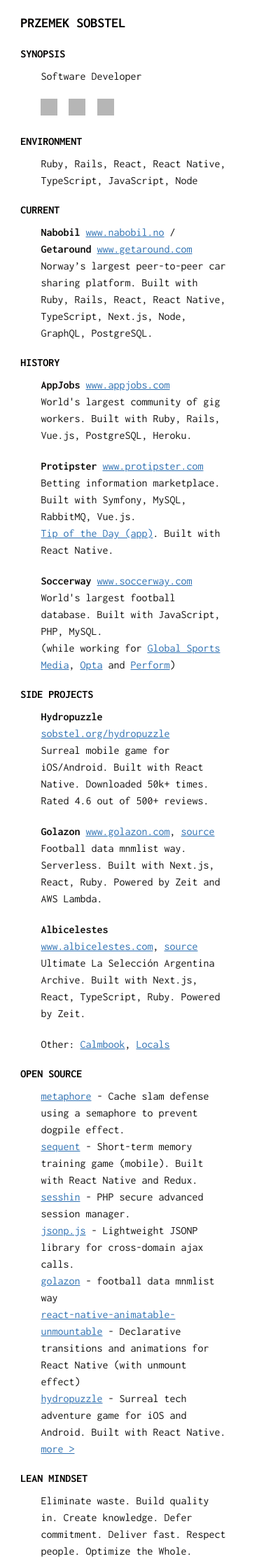
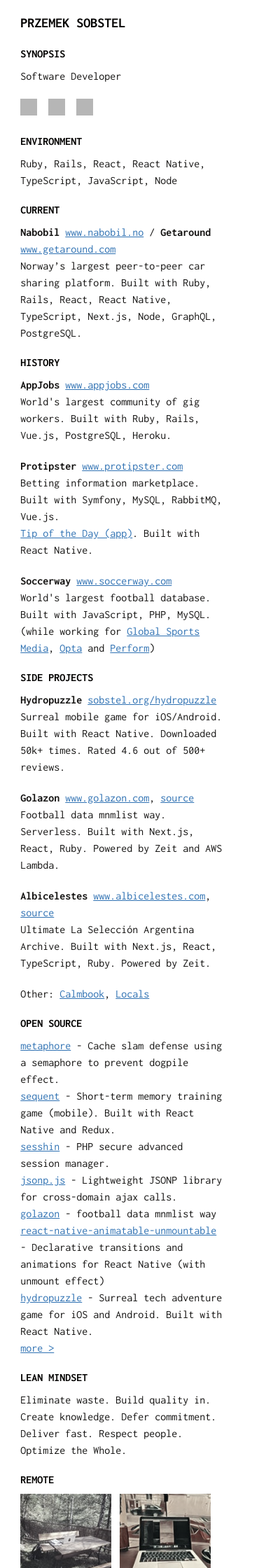
Before and after one commit to sobstel/sobstel.github.com, a Jekyll site: the page built from index.html, in a window 390 px wide. Shown: the top 2240 px of the page at 70% size. Built offline with Jekyll 4.4.1, drawn with Linux system fonts in a browser that asks for light colours; grey boxes are pictures that could not be loaded.

```diff
--- a/_sass/_default.scss
+++ b/_sass/_default.scss
@@ -184,3 +184,10 @@
 .post div.highlighter-rouge {
   margin-left: 2.5em;
 }
+
+@media screen and (max-width: 616px) {
+  div.project,
+  p {
+    margin-left: 0 !important;
+  }
+}
```
